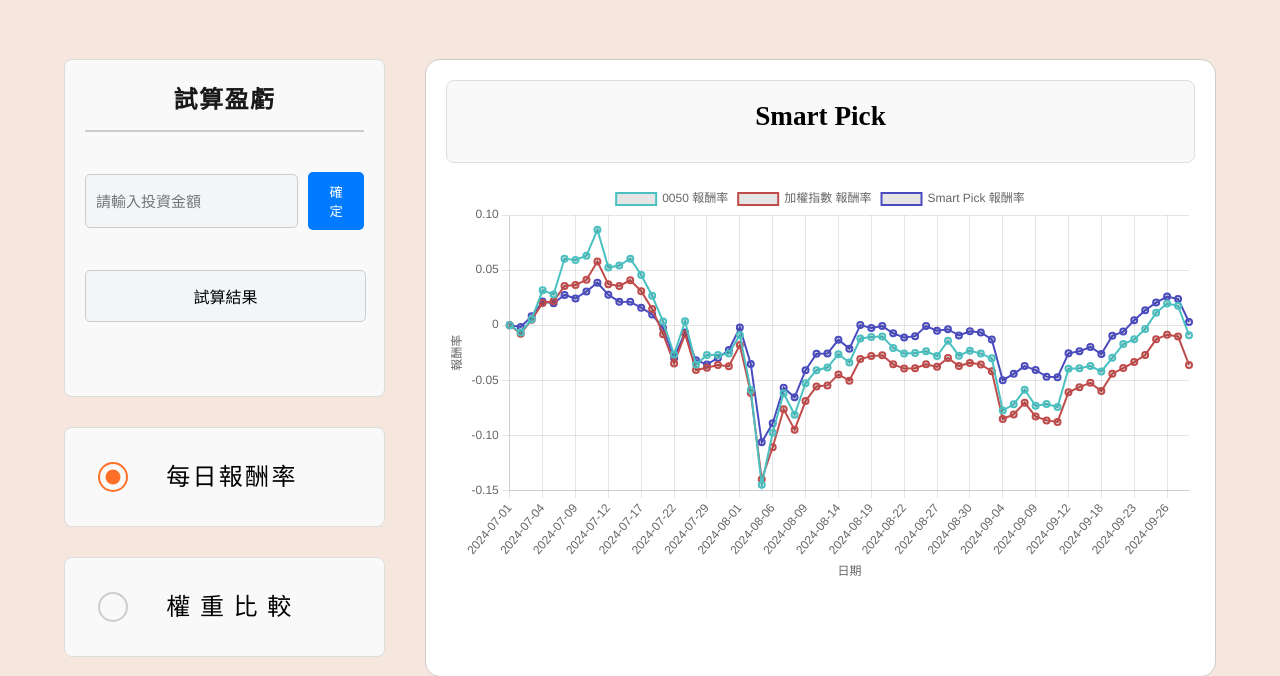
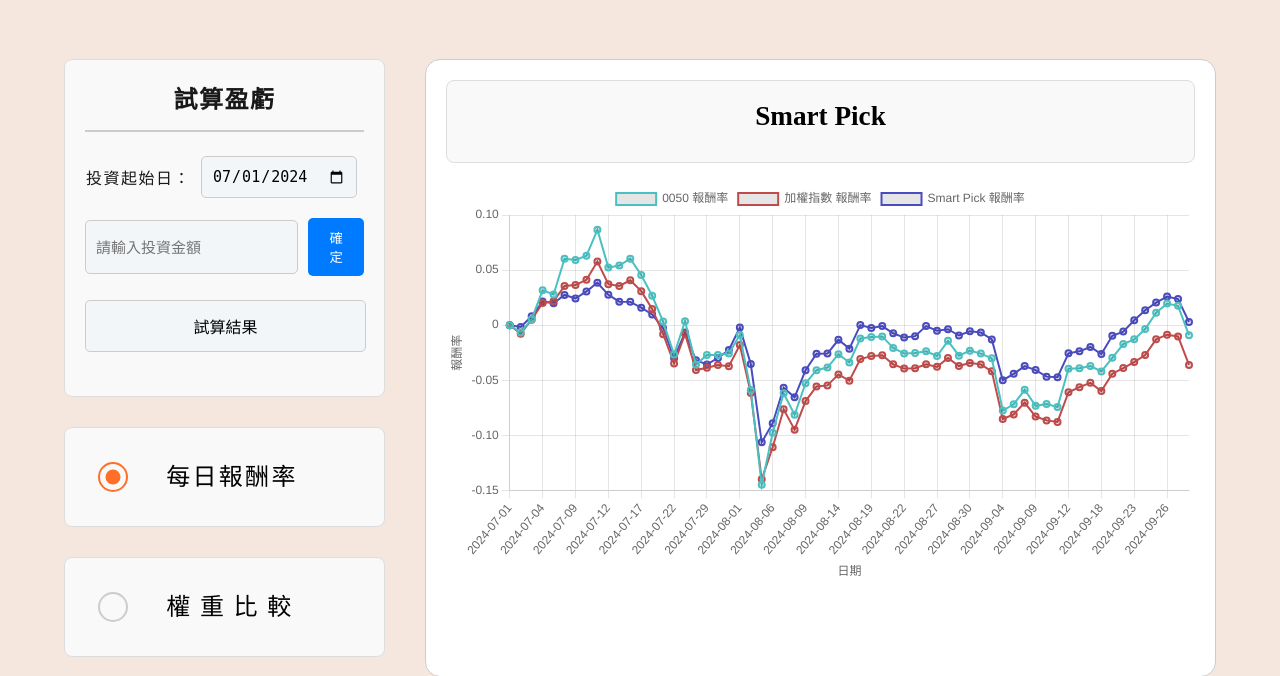
Before and after one commit to WAmy2003/Senior-Project, a Django app: page /analysis.html in a window 1280 px wide. Shown: the part 85-761 px from the top of the page. Run offline with Django 5.2, Linux system fonts and the light colour scheme; data comes from the database, SQL or seed files in the repository.

Commit message:
盈虧試算新增投資起始日

```diff
--- a/Django/app/static/css/style4.css
+++ b/Django/app/static/css/style4.css
@@ -140,14 +140,40 @@ main {
 .profit-section .divider {
     height: 2px;
     background-color: #ccc;
-    margin-bottom: 5vh;
+    margin-bottom: 3vh;
+}
+
+/* 日期選擇框樣式 */
+.date-picker-container {
+    display: flex;
+    align-items: center;
+    gap: 10px;
+    margin-bottom: 20px; /* 與下方內容的距離 */
+}
+
+.date-label {
+    font-size: 16px;
+    color: #191919;
+    letter-spacing: 1.5px;
+    padding-left: 1px;
+}
+
+.date-picker {
+    padding: 10px;
+    border: 1px solid #ccc;
+    border-radius: 5px;
+    font-size: 15px;
+    background-color: #f2f6f9;
+    width: auto;
+    max-width: 200px;
+    cursor: pointer;
 }
 
 .input-box {
     display: flex;
     align-items: center;
     gap: 10px;
-    margin-bottom: 5vh;
+    margin-bottom: 3vh;
     margin-top: 5px;
 }
 
--- /dev/null
+++ b/Django/app/static/js/FisrtInvestDay.js
@@ -0,0 +1,22 @@
+document.addEventListener("DOMContentLoaded", () => {
+  const startDateInput = document.getElementById("start-date");
+
+  // 設定可選日期範圍
+  const minDate = "2024-07-01";
+  startDateInput.setAttribute("min", minDate);
+
+  // 預設值（可選，若需要）
+  startDateInput.value = minDate;
+
+  // 確定按鈕事件監聽器（僅供參考）
+  document.getElementById("calculate-button").addEventListener("click", () => {
+      const selectedDate = startDateInput.value;
+      const investmentAmount = document.getElementById("investment-amount").value;
+
+      if (selectedDate = nil) {
+          alert(`您選擇的日期是：${selectedDate}，投資金額是：${investmentAmount}`);
+      } else {
+          alert("請完整填寫日期與金額！");
+      }
+  });
+});
--- a/Django/app/templates/analysis.html
+++ b/Django/app/templates/analysis.html
@@ -28,10 +28,17 @@
                     <div class="section profit-section">
                         <h2>試算盈虧</h2>
                         <div class="divider"></div>
+                            <!-- 新增敘述文字和日期選擇框 -->
+                            <div class="date-picker-container">
+                                <label for="start-date" class="date-label">投資起始日：</label>
+                                <input id="start-date" type="date" class="date-picker">
+                            </div>
+
                             <div class="input-box">
                                 <input id="investment-amount" type="text" placeholder="請輸入投資金額">
                                 <button id="calculate-button">確定</button>
                             </div>
+
                             <div class="result-box">
                                 <span id="profit-result">試算結果</span>
                             </div>
@@ -120,7 +127,7 @@
         const headroom = new Headroom(navbar);
         headroom.init(); // 啟用 Headroom
     </script>
-
+    <script src="../static/js/FisrtInvestDay.js"></script> <!--選擇投資起始日-->
     <script src="../static/js/ProfitAndLoss.js"></script> <!--all charts-->
     <script src="../static/js/LineChart.js"></script> <!--Smart Pick 折線圖-->
     <!-- 引入 Chart.js -->
```
